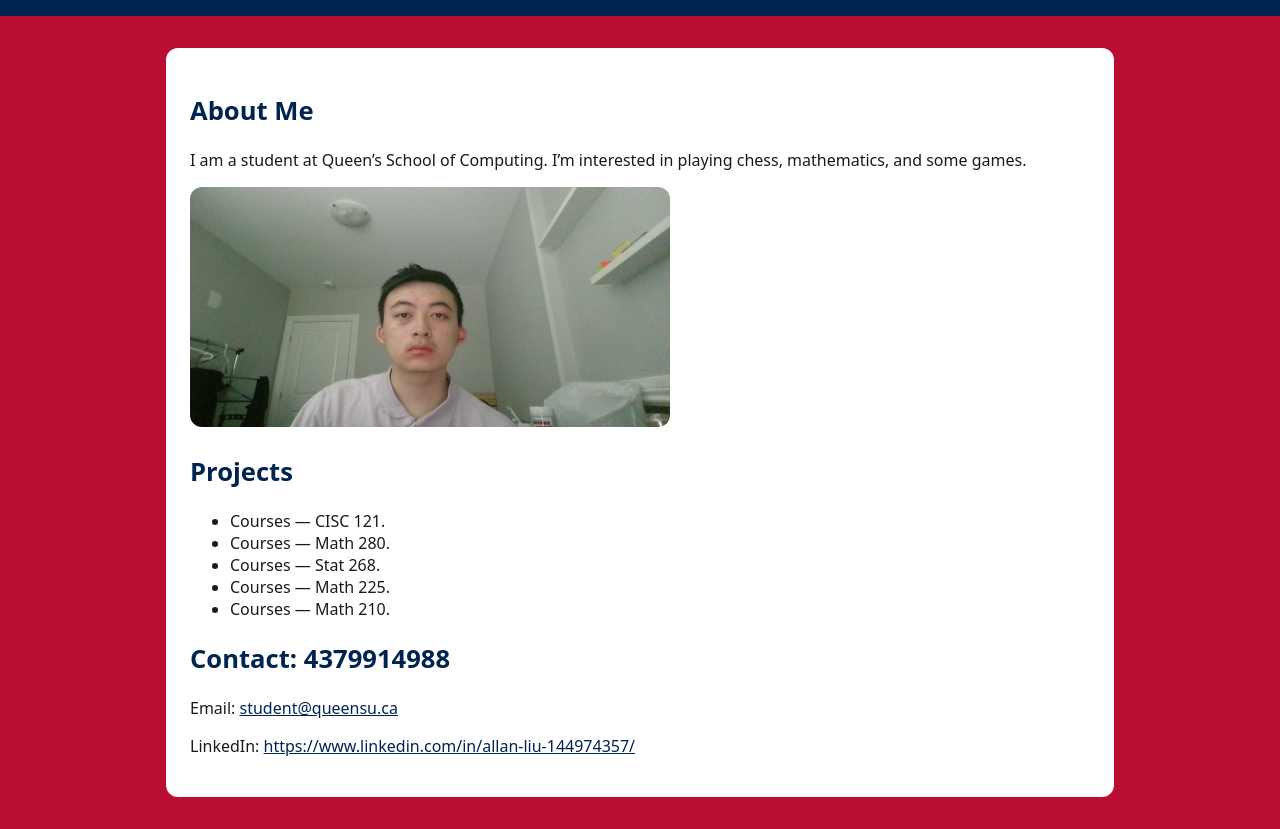
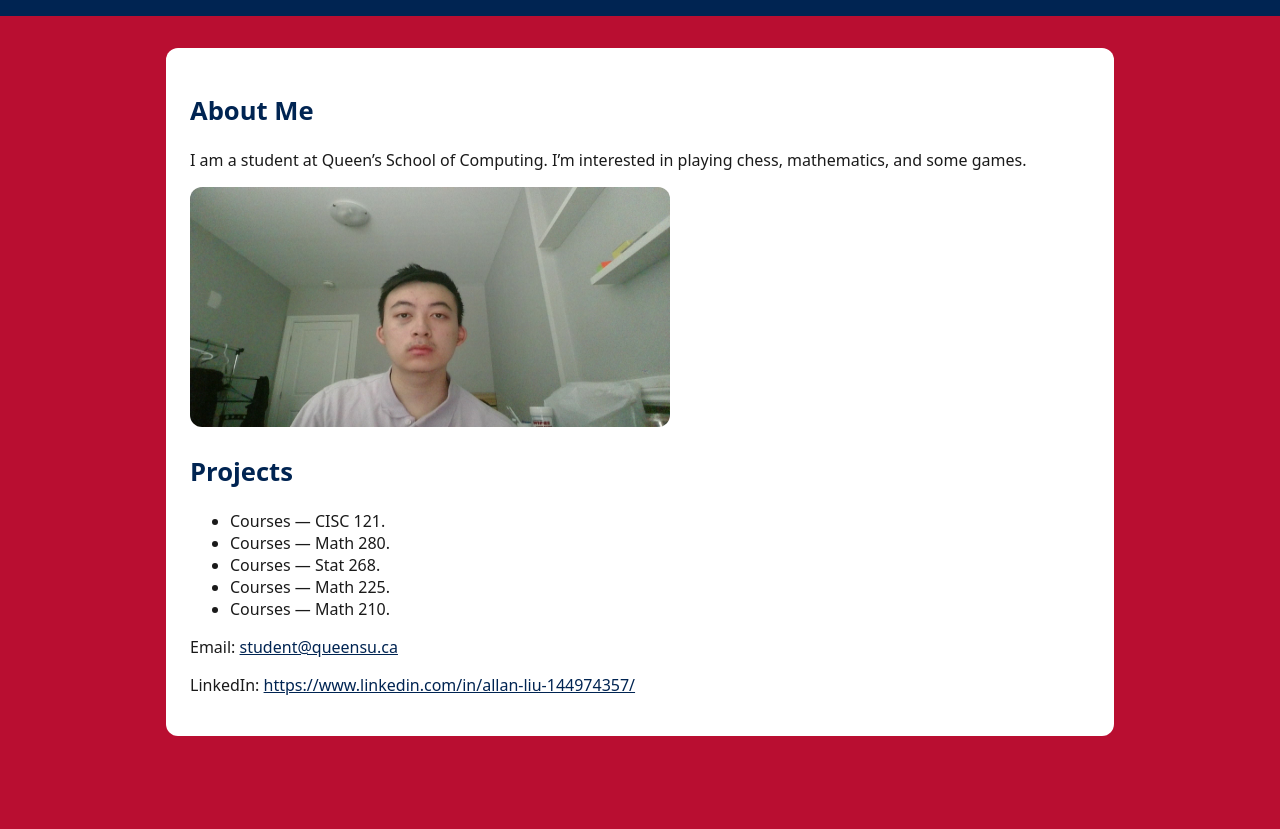
Before and after one commit to Sloofton/queens-student-page, a plain HTML site: page index.html in a window 1280 px wide. Shown: the part 102-931 px from the top of the page. After the commit the page ends 870 px from the top, so only its background shows below. Drawn offline with Linux system fonts and the light colour scheme.

Commit message:
Update index.html

```diff
--- a/index.html
+++ b/index.html
@@ -30,7 +30,6 @@
       </ul>
 
       <!-- ====== CONTACT (update your links) ====== -->
-      <h2>Contact: 4379914988</h2>
       <p>Email: <a href="24rbb5@queensu.ca">student@queensu.ca</a></p>
       <p>LinkedIn: <a href="#">https://www.linkedin.com/in/allan-liu-144974357/</a></p>
     </main>
```
